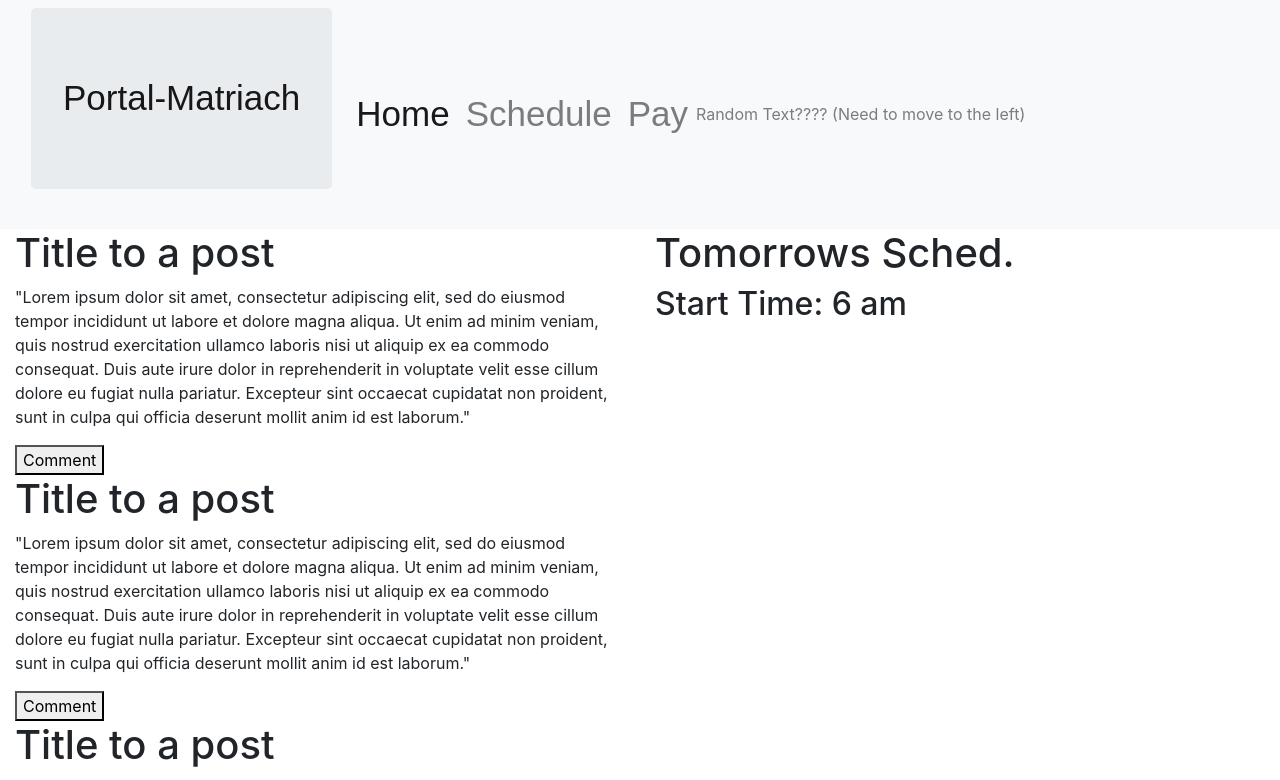
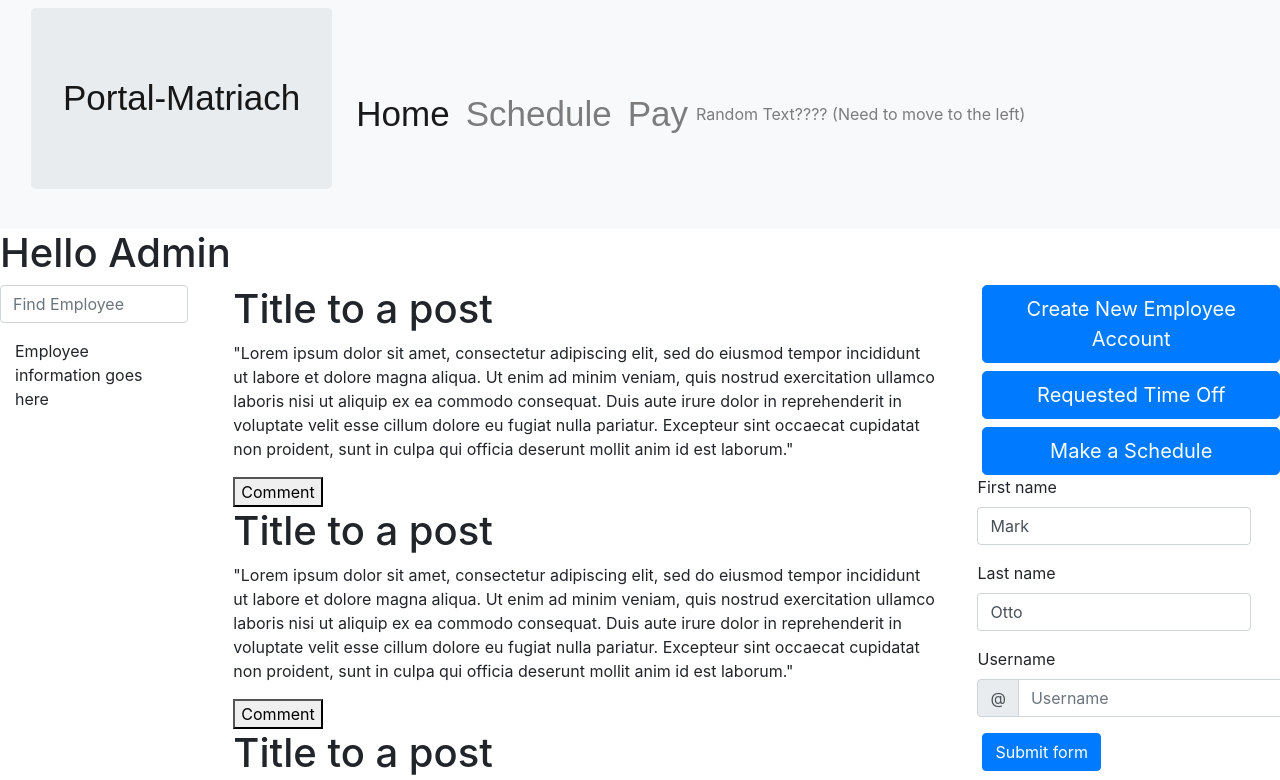
Before and after one commit to ETroya/Portal-Matriarch, a React (Create React App) app in the folder client/: page /admin in a window 1280 px wide. Shown: the top 780 px of the page. Built offline with nearby package versions, Linux system fonts and the light colour scheme.

Commit message:
Added to the the admin user page

```diff
--- a/client/src/App.js
+++ b/client/src/App.js
@@ -4,6 +4,7 @@ import Navbar from "./components/Navbar";
 import Footer from "./components/Footer";
 import Wrapper from "./components/Wrapper";
 import User from "./pages/user";
+import Admin from "./pages/admin";
 
 function App() {
   return (
@@ -11,7 +12,11 @@ function App() {
       <div>
         <Navbar />
         <Wrapper>
-          <User />
+        <Route exact path={"/user"}>
+          <User /></Route>
+        <Route exact path={"/admin"}>
+<Admin />
+        </Route>
         </Wrapper>
         <Footer />
       </div>
--- /dev/null
+++ b/client/src/Employeelist/index.js
@@ -0,0 +1 @@
+//emplyoee list that weill go to the admin page
--- /dev/null
+++ b/client/src/components/EmployeeForm/index.js
@@ -0,0 +1,65 @@
+//Admin side to enrolling a new employee
+import React, { useState } from "react";
+import {Form, Button, InputGroup, Col} from "react-bootstrap"
+
+
+function EmployeeForm() {
+    const [validated, setValidated] = useState(false);
+
+    const handleSubmit = (event) => {
+      const form = event.currentTarget;
+      if (form.checkValidity() === false) {
+        event.preventDefault();
+        event.stopPropagation();
+      }
+
+      setValidated(true);
+    };
+
+    return (
+      <Form noValidate validated={validated} onSubmit={handleSubmit}>
+        <Form.Row>
+          <Form.Group controlId="validationCustom01">
+            <Form.Label>First name</Form.Label>
+            <Form.Control
+              required
+              type="text"
+              placeholder="First name"
+              defaultValue="Mark"
+            />
+            <Form.Control.Feedback>Looks good!</Form.Control.Feedback>
+          </Form.Group>
+          <Form.Group controlId="validationCustom02">
+            <Form.Label>Last name</Form.Label>
+            <Form.Control
+              required
+              type="text"
+              placeholder="Last name"
+              defaultValue="Otto"
+            />
+            <Form.Control.Feedback>Looks good!</Form.Control.Feedback>
+          </Form.Group>
+          <Form.Group  controlId="validationCustomUsername">
+            <Form.Label>Username</Form.Label>
+            <InputGroup hasValidation>
+              <InputGroup.Prepend>
+                <InputGroup.Text id="inputGroupPrepend">@</InputGroup.Text>
+              </InputGroup.Prepend>
+              <Form.Control
+                type="text"
+                placeholder="Username"
+                aria-describedby="inputGroupPrepend"
+                required
+              />
+              <Form.Control.Feedback type="invalid">
+                Please choose a username.
+              </Form.Control.Feedback>
+            </InputGroup>
+          </Form.Group>
+        </Form.Row>
+        <Button type="submit">Submit form</Button>
+      </Form>
+    );
+  }
+
+export default EmployeeForm
--- /dev/null
+++ b/client/src/pages/admin.js
@@ -0,0 +1,49 @@
+import React, { useState } from "react";
+import { Row, Container, Col, Form, Button } from "react-bootstrap";
+//Feed from the components folder
+//need a button to look at all the employee List of just names.
+import Feed from "../components/feed/index";
+import EmployeeForm from "../components/EmployeeForm"
+
+
+function Admin() {
+  return (
+    <>
+      <h1>Hello Admin</h1>
+      <Row>
+        <Col xs={12} md={2}>
+          <Form.Group>
+            <Form.Control type="text" placeholder="Find Employee" />
+          </Form.Group>
+          <Container>
+      Employee information goes here
+          </Container>
+        </Col>
+
+        <Col xs={12} md={7}>
+          <Feed />
+        </Col>
+        <Col xs={12} md={3}>
+        <Button  variant="primary" size="lg" block>
+            Create New Employee Account
+          </Button>
+          <Button  variant="primary" size="lg" block>
+            Requested Time Off
+          </Button>
+          <Button  variant="primary" size="lg" block>
+            Make a Schedule
+          </Button>
+          {/* employeeform? */}
+          <EmployeeForm />
+
+
+
+
+
+        </Col>
+      </Row>
+    </>
+  );
+}
+
+export default Admin;
```
Also changed, not shown: client/package.json (+4 -4 lines), client/src/utils/api.js (+7 -0 lines), client/src/Employeelist/style.css (added), client/src/components/EmployeeForm/style.css (added), client/src/components/Search/index.js (added), 1 other file (tests, documents, lock files or other folders).
